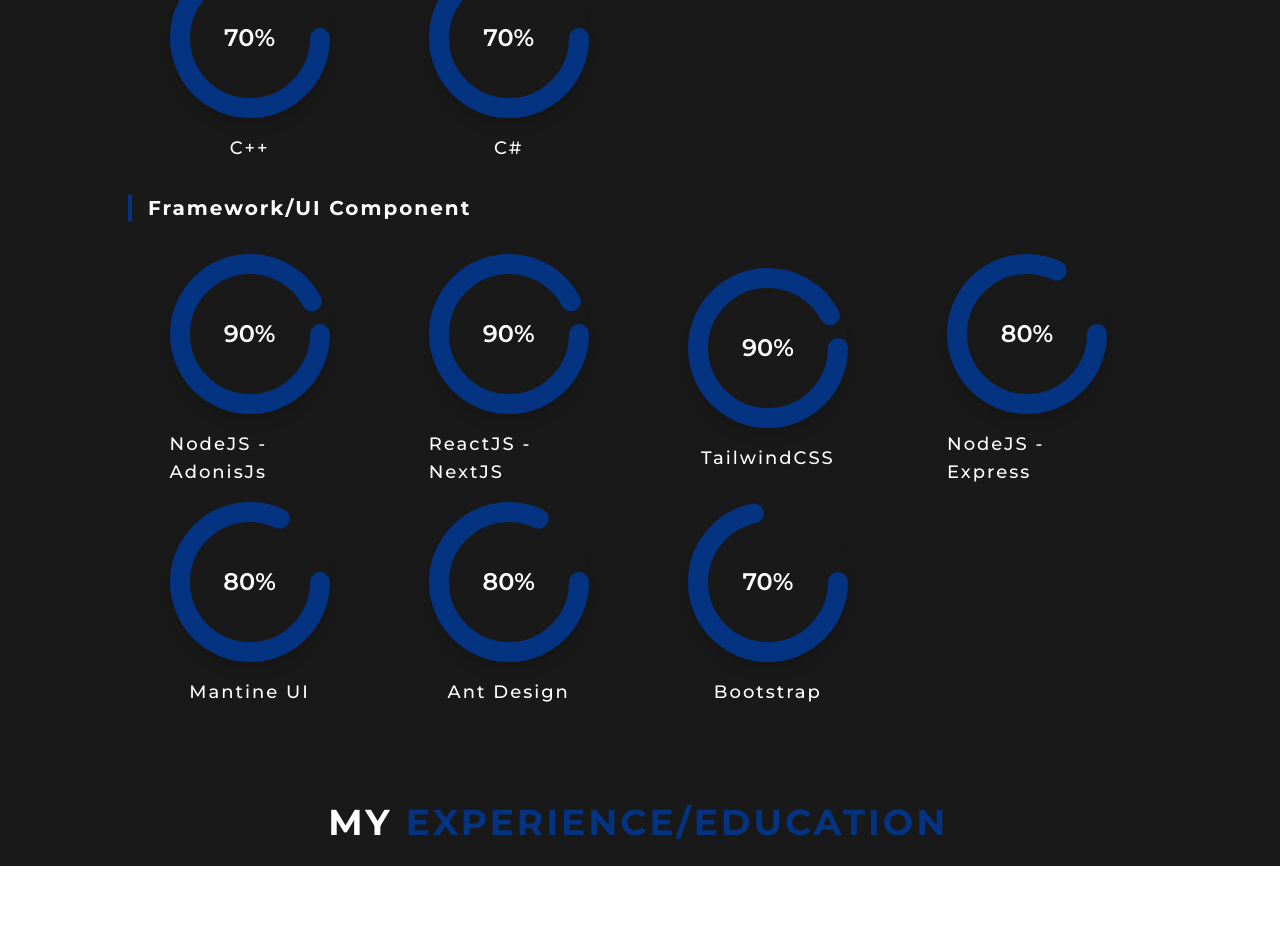
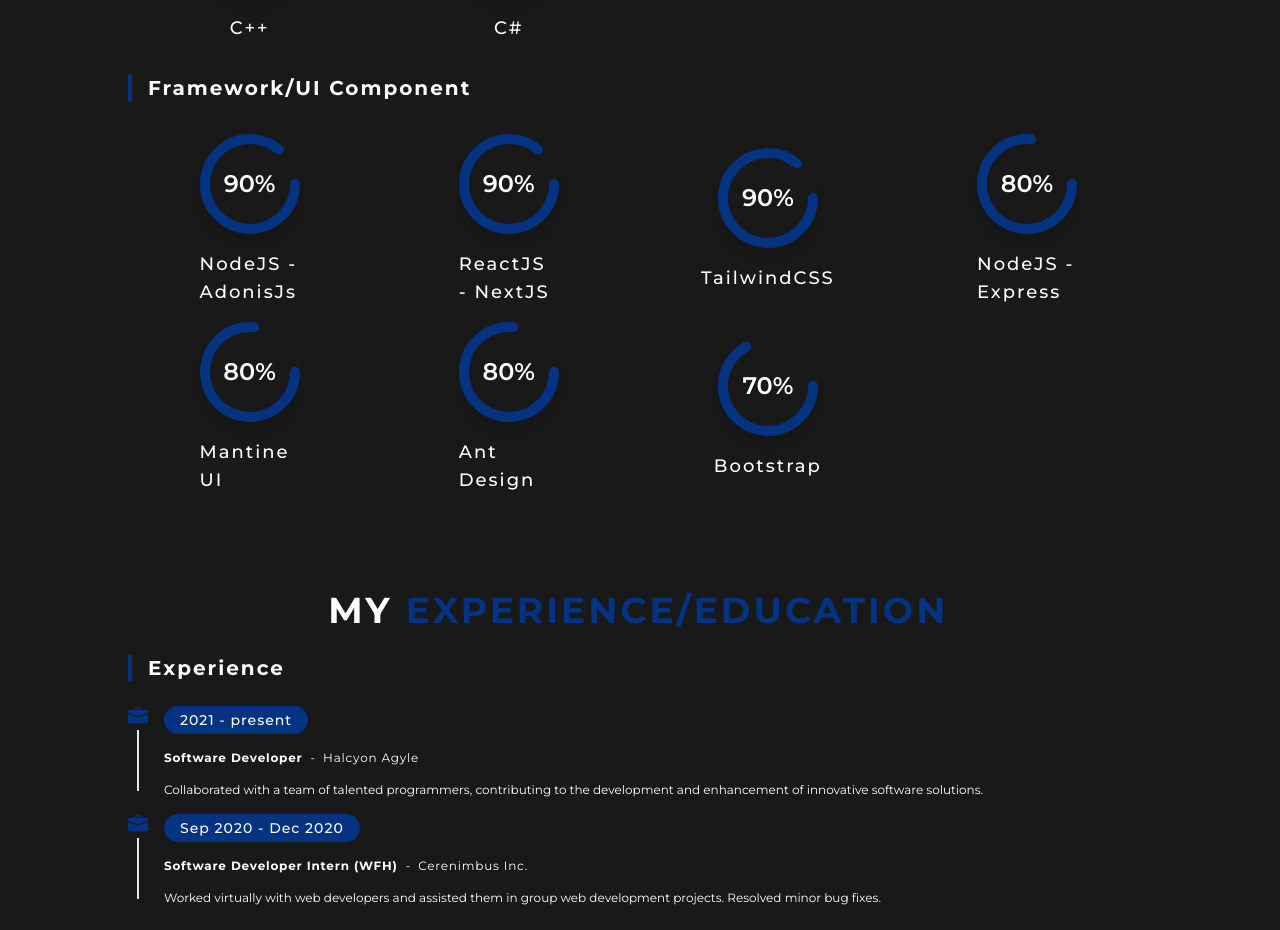
Before and after one commit to Mark-Anthony-Roda/mark-anthony-roda, a Next.js app: page / in a window 1280 px wide. Shown: the part 1780-2710 px from the top of the page. Before the commit the page ends 2646 px from the top, so only its background shows below. Built offline with nearby package versions, Linux system fonts and the light colour scheme.

Commit message:
feat: experience section
Signed-off-by: Mark-Anthony-Roda <rodamarkanthony90@gmail.com>

```diff
--- a/components/Card/InfoCard.tsx
+++ b/components/Card/InfoCard.tsx
@@ -10,7 +10,7 @@
       <p className="text-5xl font-semibold text-[#043382]">{heading}</p>
       <div className="flex gap-4 items-center">
         <hr className="border w-8" />
-        <span className="uppercase text-lg tracking-[2px] font-medium">
+        <span className="uppercase text-md md:text-lg tracking-[2px] font-medium">
           {description}
         </span>
       </div>
--- a/components/Chart/CircleProgressChart.tsx
+++ b/components/Chart/CircleProgressChart.tsx
@@ -3,11 +3,12 @@
 export default function CircleProgressChart({
   value,
   name,
-  wrapperClass = "w-[160px] relative place-self-center text-[#043382] flex flex-col gap-4",
-  outerClass = "w-[160px] h-[160px] rounded-full p-[20px] shadow-lg",
-  innerClass = "w-[120px] h-[120px] rounded-full flex justify-center items-center",
+  wrapperClass = "w-[100px] relative place-self-center text-[#043382] flex flex-col gap-4",
+  outerClass = "w-[100px] h-[100px] rounded-full p-[20px] shadow-lg",
+  innerClass = "w-[60px] h-[60px] rounded-full flex justify-center items-center",
   valueClass = "text-2xl font-semibold text-white",
   theme,
+  style,
 }: {
   value: number;
   name: string;
@@ -16,24 +17,26 @@
   innerClass?: string;
   valueClass?: string;
   theme: { [key: string]: string };
+  style: { [key: string]: string };
 }) {
   return (
     <div className={wrapperClass}>
       <div className={outerClass}>
         <div className={innerClass}>
-          <p id="number" className={valueClass}>
+          <p id="number" className={valueClass} style={style}>
             {value}%
           </p>
         </div>
       </div>
 
       <div className="absolute top-0 left-0">
-        <CircleProgress percentage={value} />
+        <CircleProgress percentage={value} stroke={theme?.textHightlight} />
       </div>
 
       <div className="flex justify-center w-full">
         <span
-          className={`${theme?.textColor} text-sm sm:text-lg font-medium tracking-[2px]`}
+          className={`text-sm sm:text-lg font-medium tracking-[2px]`}
+          style={{ color: theme?.textColor }}
         >
           {name}
         </span>
--- a/components/sections/HeroBanner.tsx
+++ b/components/sections/HeroBanner.tsx
@@ -19,18 +19,18 @@
   return (
     <section
       id="introduction"
-      className="relative flex flex-col justify-center items-center min-h-screen px-12 sm:px-18 md:px-24 lg:px-32 py-4"
+      className="relative flex flex-col justify-center items-center min-h-screen px-8 sm:px-18 md:px-24 lg:px-32 py-4"
     >
-      <div className={`${classTheme[theme].textColor} w-full`}>
+      <div className={`w-full`} style={{ color: classTheme[theme].textColor }}>
         <div className=" flex flex-col-reverse lg:flex-row justify-between gap-4">
           <div className="flex flex-col gap-8 place-self-center text-center lg:text-left w-full">
-            <h1 className="flex flex-col gap-8 text-3xl md:text-6xl font-black tracking-[4px]">
+            <h1 className="flex flex-col gap-8 text-2xl sm:text-3xl md:text-6xl font-black tracking-[4px]">
               <p>{`Hello, I'm `}</p>
               <TypeAnimation
                 sequence={["Mark Anthony", 2000, "Fullstack developer", 2000]}
                 wrapper="span"
                 speed={50}
-                className={classTheme[theme].textHightlight}
+                style={{ color: classTheme[theme].textHightlight }}
                 repeat={Infinity}
                 preRenderFirstString={true}
               />
--- a/components/sections/MyExperienceEducation.tsx
+++ b/components/sections/MyExperienceEducation.tsx
@@ -1,4 +1,5 @@
 import useTheme from "@/lib/store/themeStore";
+import { BsFillBriefcaseFill } from "react-icons/bs";
 import { useShallow } from "zustand/react/shallow";
 
 export default function MyExperienceEducation() {
@@ -8,21 +9,86 @@
       classTheme: state.class,
     }))
   );
+
+  const experiences = [
+    {
+      year: "2021 - present",
+      company: "Halcyon Agyle",
+      position: "Software Developer",
+      description:
+        "Collaborated with a team of talented programmers, contributing to the development and enhancement of innovative software solutions.",
+    },
+    {
+      year: "Sep 2020 - Dec 2020",
+      company: "Cerenimbus Inc.",
+      position: "Software Developer Intern (WFH)",
+      description:
+        "Worked virtually with web developers and assisted them in group web development projects. Resolved minor bug fixes.",
+    },
+  ];
+
+  const education = [
+    {
+      year: "2016 - 2020",
+      school: "University of Cebu Lapu-Lapu and Mandaue",
+      course: "Bachelor of Science in Information Technology",
+    },
+  ];
   return (
     <section
       id="experience"
       className="w-full flex flex-col gap-6 justify-center items-center"
     >
       <h2
-        className={`${classTheme[theme].textColor} text-2xl md:text-4xl font-bold tracking-[3px] uppercase`}
+        className={`text-xl md:text-4xl font-bold tracking-[3px] uppercase`}
+        style={{ color: classTheme[theme].textColor }}
       >
         My{" "}
         <span
-          className={`${classTheme[theme].textHightlight} tracking-[3px] font-bold`}
+          className={`tracking-[3px] font-bold`}
+          style={{ color: classTheme[theme].textHightlight }}
         >
           experience/education
         </span>
       </h2>
+
+      <div className="flex gap-4 w-full px-8 sm:px-18 md:px-24 lg:px-32">
+        <div
+          className={`w-1 h-7 rounded`}
+          style={{ backgroundColor: classTheme[theme].primaryBackground }}
+        />
+        <h3
+          className={`text-base sm:text-xl font-bold tracking-[2px]`}
+          style={{ color: classTheme[theme].textColor }}
+        >
+          Experience
+        </h3>
+      </div>
+
+      <div className="flex flex-col w-full text-[#043382] gap-4 px-8 sm:px-18 md:px-24 lg:px-32">
+        {experiences.map((item, index) => (
+          <div key={index} className="flex gap-4">
+            <div className="flex flex-col gap-1 justify-start items-center">
+              <BsFillBriefcaseFill size={20} />
+              <div className="border w-[1px] h-[66%]" />
+            </div>
+            <div
+              className="flex flex-col gap-4"
+              style={{ color: classTheme[theme]?.textColor }}
+            >
+              <p className="px-4 py-1 text-sm rounded-full bg-[#043382] font-medium tracking-[1px] w-fit">
+                {item.year}
+              </p>
+              <div className="flex gap-2 text-xs">
+                <p className="font-bold tracking-[0.8px]">{item.position}</p>
+                <p>-</p>
+                <p className="tracking-[0.8px]">{item.company}</p>
+              </div>
+              <p className="text-xs">{item.description}</p>
+            </div>
+          </div>
+        ))}
+      </div>
     </section>
   );
 }
--- a/components/sections/MySkills.tsx
+++ b/components/sections/MySkills.tsx
@@ -75,60 +75,68 @@
     >
       <h2
         id="about-me"
-        className={`${classTheme[theme].textColor} text-2xl md:text-4xl font-bold tracking-[3px] uppercase`}
+        className={`text-xl md:text-4xl font-bold tracking-[3px] uppercase`}
+        style={{ color: classTheme[theme].textColor }}
       >
         My{" "}
         <span
-          className={`${classTheme[theme].textHightlight} tracking-[3px] font-bold`}
+          className={`tracking-[3px] font-bold`}
+          style={{ color: classTheme[theme].textHightlight }}
         >
           skills
         </span>
       </h2>
 
-      <div className="flex gap-4 w-full px-12 sm:px-18 md:px-24 lg:px-32">
+      <div className="flex gap-4 w-full px-8 sm:px-18 md:px-24 lg:px-32">
         <div
-          className={`w-1 h-7 ${classTheme[theme].primaryBackground} rounded`}
+          className={`w-1 h-7 rounded`}
+          style={{ backgroundColor: classTheme[theme].primaryBackground }}
         />
         <h3
-          className={`${classTheme[theme].textColor} text-base sm:text-xl  font-bold tracking-[2px]`}
+          className={`text-base sm:text-xl  font-bold tracking-[2px]`}
+          style={{ color: classTheme[theme].textColor }}
         >
           Language
         </h3>
       </div>
 
-      <div className="grid grid-cols-2 sm:grid-cols-3 lg:grid-cols-4 gap-4 w-full px-12 sm:px-18 md:px-24 lg:px-32">
+      <div className="grid grid-cols-2 sm:grid-cols-3 lg:grid-cols-4 gap-4 w-full px-8 sm:px-18 md:px-24 lg:px-32">
         {languageSkills.map((item, index) => (
           <CircleProgressChart
             key={index}
             value={item.value}
             name={item.name}
-            wrapperClass={`w-[160px] relative place-self-center ${classTheme[theme].textHightlight} flex flex-col gap-4`}
+            wrapperClass={`w-[100px] relative place-self-center ${classTheme[theme].textHightlight} flex flex-col gap-4`}
             valueClass={`text-2xl font-semibold ${classTheme[theme].textColor}`}
             theme={classTheme[theme]}
+            style={{ color: classTheme[theme].textColor }}
           />
         ))}
       </div>
 
-      <div className="flex gap-4 w-full px-12 sm:px-18 md:px-24 lg:px-32">
+      <div className="flex gap-4 w-full px-8 sm:px-18 md:px-24 lg:px-32">
         <div
-          className={`w-1 h-7 ${classTheme[theme].primaryBackground} rounded`}
+          className={`w-1 h-7 rounded`}
+          style={{ backgroundColor: classTheme[theme].primaryBackground }}
         />
         <h3
-          className={`${classTheme[theme].textColor} text-base sm:text-xl font-bold tracking-[2px]`}
+          className={`text-base sm:text-xl font-bold tracking-[2px]`}
+          style={{ color: classTheme[theme].textColor }}
         >
           Framework/UI Component
         </h3>
       </div>
 
-      <div className="grid grid-cols-2 sm:grid-cols-3 lg:grid-cols-4 gap-4 w-full px-12 sm:px-18 md:px-24 lg:px-32">
+      <div className="grid grid-cols-2 sm:grid-cols-3 lg:grid-cols-4 gap-4 w-full px-8 sm:px-18 md:px-24 lg:px-32">
         {frameworkSkills.map((item, index) => (
           <CircleProgressChart
             key={index}
             value={item.value}
             name={item.name}
-            wrapperClass={`w-[160px] relative place-self-center ${classTheme[theme].textHightlight} flex flex-col gap-4`}
-            valueClass={`text-2xl font-semibold ${classTheme[theme].textColor}`}
+            wrapperClass={`w-[100px] relative place-self-center ${classTheme[theme].textHightlight} flex flex-col gap-4`}
+            valueClass={`text-2xl font-semibold`}
             theme={classTheme[theme]}
+            style={{ color: classTheme[theme].textColor }}
           />
         ))}
       </div>
--- a/components/svg/CircleProgress.tsx
+++ b/components/svg/CircleProgress.tsx
@@ -15,17 +15,18 @@
       version="1.1"
       width={size}
       height={size}
+      className="w-[100px] h-[100px]"
     >
       <circle
-        cx={80}
-        cy={80}
-        r={70}
+        cx='50%'
+        cy='50%'
+        r='45%'
         strokeLinecap="round"
         stroke={stroke}
-        strokeDasharray={450}
-        strokeDashoffset={450 * percentageToColor}
+        strokeDasharray={270}
+        strokeDashoffset={270 * percentageToColor}
         fill="none"
-        strokeWidth={20}
+        strokeWidth={10}
       />
     </svg>
   );
--- a/lib/store/themeStore.ts
+++ b/lib/store/themeStore.ts
@@ -8,15 +8,15 @@
   class: {
     dark: {
       pageBackground: "#191919",
-      textColor: "text-white",
-      textHightlight: "text-[#043382]",
-      primaryBackground: "bg-[#043382]",
+      textColor: "white",
+      textHightlight: "#043382",
+      primaryBackground: "#043382",
     },
     light: {
       pageBackground: "white",
-      textColor: "text-[#191919]",
-      textHightlight: "text-[#043382]",
-      primaryBackground: "bg-[#043382]",
+      textColor: "#191919",
+      textHightlight: "#043382",
+      primaryBackground: "#043382",
     },
   },
   toggleTheme: () => {
```
Also changed, not shown: components/sections/AboutMe.tsx (+9 -5 lines).
